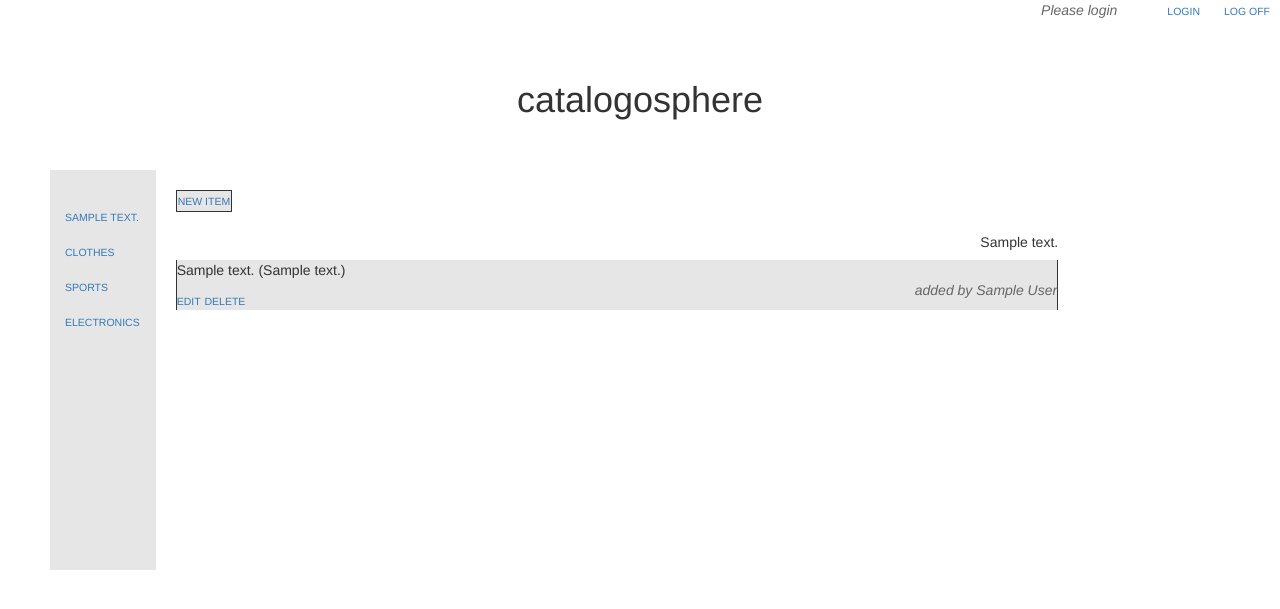
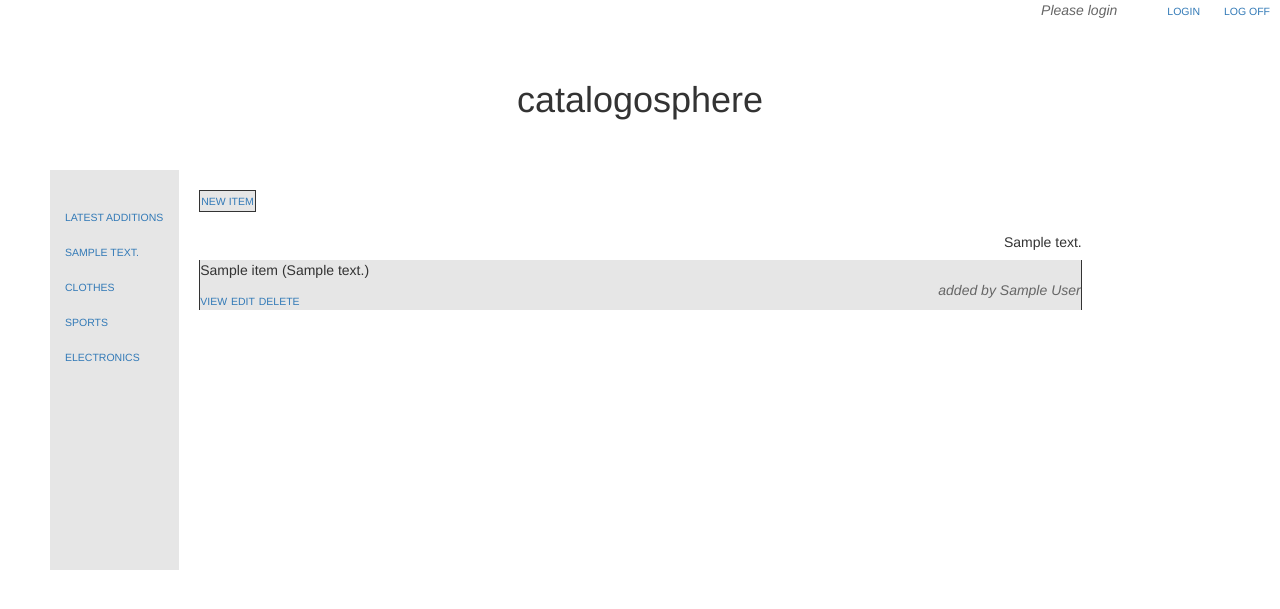
Before and after one commit to harymitchell/CatalogWebApp, a Flask app: page /catalogs/1/1 in a window 1280 px wide. Shown: the top 609 px of the page. Run offline with Flask 2, Linux system fonts and the light colour scheme; data comes from the database, SQL or seed files in the repository; tables that the repository leaves empty hold one stand-in row (values such as "Sample post"); some libraries are stand-ins or nearby versions.

Commit message:
Added user photo link to google + photo, and item view page

```diff
--- a/application.py
+++ b/application.py
@@ -107,9 +107,10 @@ def gconnect():
     login_session['picture'] = data['picture']
     login_session['email'] = data['email']
 
+    print login_session['picture']
     if not currentUser():
         header = "Welcome, "
-        newUser = User(name = login_session['username'])
+        newUser = User(name = login_session['username'], image_uri = login_session['picture'])
         session.add(newUser)
         session.commit()
     else:
@@ -181,7 +182,8 @@ def catalog(catalog_id=None,catagory_id=None):
         catagoryC = Catagory (description="electronics")
         new_catalog = Catalog (name = "catalogosphere")
         new_user = User(name = "Anonymous")
-        new_item = Item (content = "Shirt",
+        new_item = Item (title = "Shirt",
+                         content = "its awesome, its made out of synthetics.",
                          user = new_user,
                          catalog = new_catalog,
                          catagory= catagoryA)
@@ -199,29 +201,41 @@ def catalog(catalog_id=None,catagory_id=None):
         searchCriteria = "Recently added items"
         items = session.query(Item).filter_by(catalog_id = catalog_id).order_by("id desc").all()[:5]
     catalog = session.query(Catalog).filter_by(id = catalog_id).one()
-    result = render_template ('catalog.html', catalog_id = catalog_id, catalog = catalog, items = items, searchCriteria = searchCriteria, catagories = allCatagories(catalog), currentUser = currentUser())
-    return result
+    return render_template ('catalog.html', catalog_id = catalog_id, catalog = catalog, catagory_id = catagory_id, items = items, searchCriteria = searchCriteria, catagories = allCatagories(catalog), currentUser = currentUser())
+
 
 ### New item
 @app.route('/catalogs/<int:catalog_id>/items/new', methods = ['GET', 'POST'])
 @app.route('/catalogs/<int:catalog_id>/items/new/catagory/<int:catagory_id>', methods = ['GET', 'POST'])
 def newitem(catalog_id, catagory_id=None):
+    '''
+        Returns template for adding new item on GET.
+        On POST, will add the new item.
+        If not logged in, will prompt for log in.
+    '''
+    print catagory_id
     catalog = session.query(Catalog).filter_by(id = catalog_id).one()
     if not currentUser():
         return redirect('/login')
     elif request.method == 'POST':
-        catagory_id = request.form['catagory']
-        print "catagory", catagory_id
-        newItem = Item(content = request.form['content'],
+        image_uri = ""
+        newItem = Item(title = request.form['title'],
+                       content = request.form['content'],
                        user_id = currentUserOrAnonymous().id,
                        catalog_id = catalog_id,
                        catagory_id = catagory_id)
         session.add(newItem)
         session.commit()
-        flash("item "+newItem.content+" added successful!")
-        return redirect(url_for('catalog', catalog_id=catalog_id, catalog=catalog))
+        flash("item "+newItem.title+" added successful!")
+        return redirect(url_for('catalog', catalog_id=catalog_id, catalog=catalog, catagory_id=catagory_id))
     else:
-        return render_template('new_item.html', catalog_id = catalog_id, catalog=catalog, catagory_id = catagory_id, catagories = allCatagories(catalog), currentUser = currentUser())
+        catagories = session.query(Catagory).filter_by(id=catagory_id)
+        if catagories.count() == 1:
+            print "found catagory"
+            catagory_description = catagories.one().description
+            return render_template('new_item.html', catagory_description = catagory_description, catalog_id = catalog_id, catalog=catalog, catagory_id = catagory_id, catagories = allCatagories(catalog), currentUser = currentUser())
+        else:
+            return render_template('new_item.html', catalog_id = catalog_id, catalog=catalog, catagory_id = catagory_id, catagories = allCatagories(catalog), currentUser = currentUser())
 
 ### Edit item
 @app.route('/catalogs/<int:catalog_id>/items/<int:item_id>/edit', methods = ['GET', 'POST'])
@@ -244,6 +258,14 @@ def edititem (catalog_id, item_id):
         return redirect(url_for('catalog', catalog_id = catalog_id, catalog=catalog))
     else:
         return render_template('edit_item.html', item_id = item_id, item = session.query(Item).filter_by(id=item_id).one(), catalog_id = catalog_id, catalog=catalog, catagories = allCatagories(catalog), currentUser = currentUser())
+
+### View item
+@app.route('/catalogs/<int:catalog_id>/items/<int:item_id>', methods = ['GET'])
+def view_item (catalog_id, item_id):
+    catalog = session.query(Catalog).filter_by(id = catalog_id).one()
+    item = session.query (Item).filter_by (id=item_id).one()
+    return render_template('view_item.html', item_id = item_id, item = session.query(Item).filter_by(id=item_id).one(), catalog_id = catalog_id, catalog=catalog, catagories = allCatagories(catalog), currentUser = currentUser())
+
 
 ### Delete item
 @app.route('/catalogs/<int:catalog_id>/items/<int:item_id>/delete', methods = ['GET', 'POST'])
--- a/database_setup.py
+++ b/database_setup.py
@@ -16,6 +16,7 @@ class User(Base):
     __tablename__ = 'user'
     id = Column(Integer, primary_key = True)
     name = Column(String(80), nullable = False)
+    image_uri = Column(String(240), nullable = True)
 
 
 class Catagory(Base):
@@ -27,6 +28,7 @@ class Catagory(Base):
 class Item(Base):
     __tablename__ = 'item'
     id = Column(Integer, primary_key = True)
+    title = Column(String(240), nullable = False)
     content = Column(String(240), nullable = False)
     user_id = Column(Integer, ForeignKey(User.id), nullable = False)
     user = relationship(User)
@@ -34,6 +36,7 @@ class Item(Base):
     catalog = relationship(Catalog)
     catagory_id = Column(Integer, ForeignKey(Catagory.id), nullable = True)
     catagory = relationship(Catagory)
+    image_uri = Column(String(240), nullable = True)
 
     @property
     def serialize(self):
--- a/static/style.css
+++ b/static/style.css
@@ -31,6 +31,12 @@ a {
     display: inline;
     padding: 10
     }
+.nav img{
+    margin-left: 5;
+    float: right;
+    width: 30px;
+    height: 30px;
+}
 .header {
     text-align:center;
     margin: 50
@@ -113,3 +119,6 @@ a {
 form{
     margin: 50
 }
+form input {
+    display: block;
+}
--- a/templates/base.html
+++ b/templates/base.html
@@ -15,6 +15,7 @@
             <li> <a href="/gdisconnect">Log off</a> </li>
         </ul>
         {%if currentUser%}
+        <img src={{currentUser.image_uri}}>
         <span>Logged in as {{currentUser.name}}</span>
         {%else%}
         <span>Please login</span>
--- a/templates/catalog.html
+++ b/templates/catalog.html
@@ -3,6 +3,10 @@
 <div class='itemPane'>
     <aside class='sideBar'>
         <ul>
+            <li>
+                <a href={{url_for('catalog', catalog_id=catalog_id)}}>
+                    Latest additions
+                </a>
             {% for c in catagories %}
             <li>
                 <a href={{url_for('catalog', catalog_id=catalog_id, catagory_id=c.id)}}>
@@ -14,7 +18,9 @@
     </aside>
     <div class='itemsGrid'>
         <div class='newitem'>
-            <span><a href={{url_for('newitem', catalog_id=catalog_id,catalog=catalog)}}>New item</a></span>
+            <span>
+                <a href={{url_for('newitem', catalog_id=catalog_id, catalog=catalog, catagory_id=None if not catagory_id else catagory_id)}}>New item</a>
+            </span>
         </div>
         <div class='searchCriteria'>
             <h5>{{searchCriteria}}</h5>
@@ -22,11 +28,12 @@
         {% for i in items %}
         <div class='item' id={{'evenRow' if items.index(i)%2 == 0 else 'oddRow'}}>
             <div class='contentAndName'>
-                <span class='content'><p>{{i.content}} ({{i.catagory.description if i.catagory else "none"}})</p></span>
+                <span class='content'><p>{{i.title}} ({{i.catagory.description if i.catagory else "none"}})</p></span>
                 <br>
                 <span class='name'><p>added by {{i.user.name}}</p></span>
             </div>
             <div class = 'editDeletePane'>
+                <a href={{url_for('view_item', catalog_id=catalog_id,catalog=catalog,item_id=i.id)}}>View</a>
                 <a href={{url_for('edititem', catalog_id=catalog_id,catalog=catalog,item_id=i.id)}}>Edit</a>
                 <a href={{url_for('deleteitem', catalog_id=catalog_id,catalog=catalog,item_id=i.id)}}>Delete</a>
             </div>
```
Also changed, not shown: templates/edit_item.html (+7 -3 lines), templates/new_item.html (+14 -9 lines), templates/view_item.html (added, +13 -0 lines).
